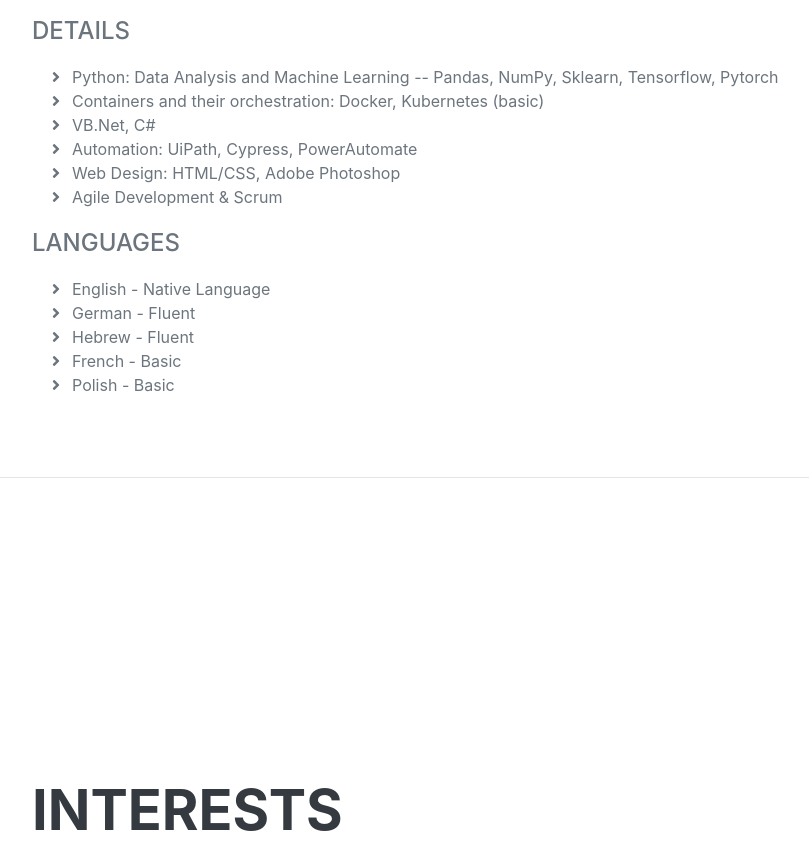
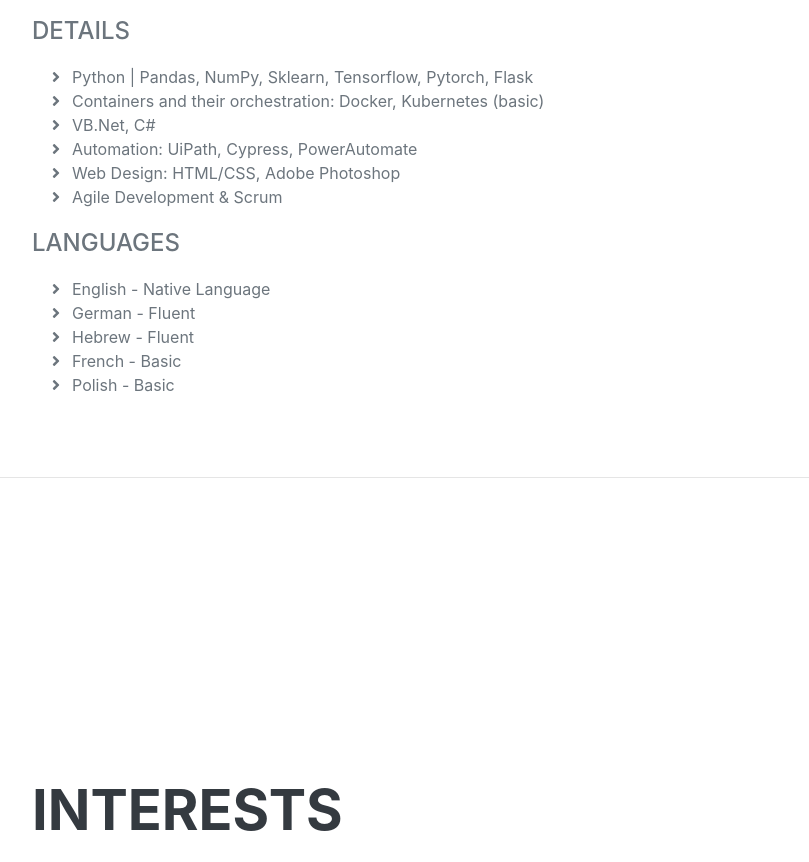
Before and after one commit to joshegger/joshegger.github.io, a website: page index.html in a window 1280 px wide. Shown: the part 2824-3686 px from the top of the page, without its empty margins (288-1097 px from the left). Drawn offline with nearby package versions, Linux system fonts and the light colour scheme; a web font is replaced by a local one.

Commit message:
Update index.html

```diff
--- a/index.html
+++ b/index.html
@@ -147,7 +147,7 @@
                     <ul class="fa-ul mb-0">
                         <li>
                             <span class="fa-li"><i class="fas fa-angle-right"></i></span>
-                            Python: Data Analysis and Machine Learning -- Pandas, NumPy, Sklearn, Tensorflow, Pytorch
+                            Python | Pandas, NumPy, Sklearn, Tensorflow, Pytorch, Flask
                         </li>
                          <li>
                             <span class="fa-li"><i class="fas fa-angle-right"></i></span>
```
